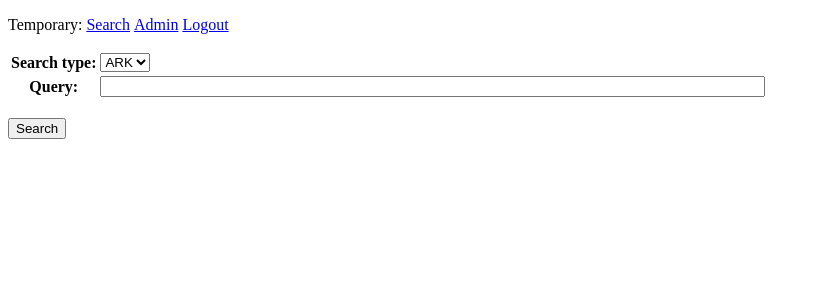
After one commit to UCLALibrary/oral-history-staff-ui, a Django app: page /item_search/ in a window 1280 px wide. The commit adds this page. Shown: the top 300 px of the page, without its empty margins (0-820 px from the left). Run offline with Django 4.2, Linux system fonts and the light colour scheme; the visitor is signed in with stand-in values (Sample User, id 1); parts of the project's set-up code (start-up, migrations or seed data) failed here and were passed over.

Commit message:
SYS-1178: Basic item search interface (#12)
* add basic search for ARK and Title
* move CSS to separate file
* implement keyword search for title
* update keyword search to narrow results

```diff
--- a/oh_staff_ui/forms.py
+++ b/oh_staff_ui/forms.py
@@ -12,3 +12,11 @@ class ProjectItemForm(forms.Form):
     sequence = forms.CharField(
         required=True, max_length=3, widget=forms.TextInput(attrs={"size": 3})
     )
+
+
+class ItemSearchForm(forms.Form):
+    search_types = [("ark", "ARK"), ("title", "Title")]
+    search_type = forms.ChoiceField(choices=search_types)
+    query = forms.CharField(
+        required=True, max_length=256, widget=forms.TextInput(attrs={"size": 80})
+    )
--- a/oh_staff_ui/templates/oh_staff_ui/base.html
+++ b/oh_staff_ui/templates/oh_staff_ui/base.html
@@ -3,11 +3,11 @@
 <html>
 
 <head>
-    <!-- <link rel="stylesheet" type="text/css" href="{% static 'css/custom.css' %}"/> -->
+<link rel="stylesheet" type="text/css" href="{% static 'css/style.css' %}"/>
 </head>
 
 <body>
-    <p>Temporary: <a href="/admin/">Admin</a>&nbsp;<a href="/admin/logout/">Logout</a></p>
+    <p>Temporary: <a href="/item_search/">Search</a>&nbsp;<a href="/admin/">Admin</a>&nbsp;<a href="/admin/logout/">Logout</a></p>
     {% block content %}
     {% endblock %}
 </body>
--- /dev/null
+++ b/oh_staff_ui/templates/oh_staff_ui/item_search.html
@@ -0,0 +1,12 @@
+{% extends 'oh_staff_ui/base.html' %}
+
+{% block content %}
+<form name="item_search" id="item_search" method="POST">
+    {% csrf_token %}
+    <table>
+        {{ form.as_table }}
+    </table>
+    <br>
+    <button type="submit">Search</button>
+</form>
+{% endblock %}
--- a/oh_staff_ui/urls.py
+++ b/oh_staff_ui/urls.py
@@ -5,4 +5,10 @@ urlpatterns = [
     path("add_item/", views.add_item, name="add_item"),
     path("item/<int:item_id>", views.edit_item, name="edit_item"),
     path("", views.add_item),  # TODO: Change this to something better.....
+    path("item_search/", views.item_search, name="item_search"),
+    path(
+        "search_results/<str:search_type>/<str:query>",
+        views.search_results,
+        name="search_results",
+    ),
 ]
--- a/oh_staff_ui/views.py
+++ b/oh_staff_ui/views.py
@@ -2,8 +2,9 @@ from django.shortcuts import redirect, render
 from django.contrib.auth.decorators import login_required
 from django.http.request import HttpRequest  # for code completion
 from django.http.response import HttpResponse  # for code completion
-from oh_staff_ui.forms import ProjectItemForm
+from oh_staff_ui.forms import ProjectItemForm, ItemSearchForm
 from oh_staff_ui.models import ProjectItem
+from .views_utils import *
 
 
 @login_required
@@ -39,3 +40,30 @@ def edit_item(request: HttpRequest, item_id: int) -> HttpResponse:
     # TODO: Real form, and view, for editing item and its associated metadata.
     item = ProjectItem.objects.get(pk=item_id)
     return render(request, "oh_staff_ui/edit_item.html", {"item": item})
+
+
+@login_required
+def item_search(request: HttpRequest) -> HttpResponse:
+    if request.method == "POST":
+        form = ItemSearchForm(request.POST)
+        if form.is_valid():
+            return redirect(
+                "search_results",
+                search_type=form.cleaned_data["search_type"],
+                query=form.cleaned_data["query"],
+            )
+    else:
+        form = ItemSearchForm()
+        return render(request, "oh_staff_ui/item_search.html", {"form": form})
+
+
+@login_required
+def search_results(request: HttpRequest, search_type: str, query: str) -> HttpResponse:
+    if search_type == "title":
+        full_query = construct_keyword_query(query)
+        results = ProjectItem.objects.filter(full_query).order_by("title").values()
+    elif search_type == "ark":
+        results = (
+            ProjectItem.objects.filter(ark__icontains=query).order_by("ark").values()
+        )
+    return render(request, "oh_staff_ui/search_results.html", {"results": results})
--- /dev/null
+++ b/static/css/style.css
@@ -0,0 +1,7 @@
+.search-results {
+   width: 100%;
+}
+
+.search-results td {
+    border: 1px solid;
+}
```
Also changed, not shown: oh_staff_ui/templates/oh_staff_ui/search_results.html (added, +21 -0 lines), oh_staff_ui/views_utils.py (added, +17 -0 lines).
